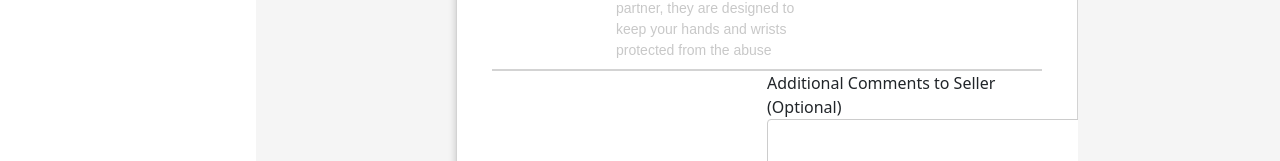
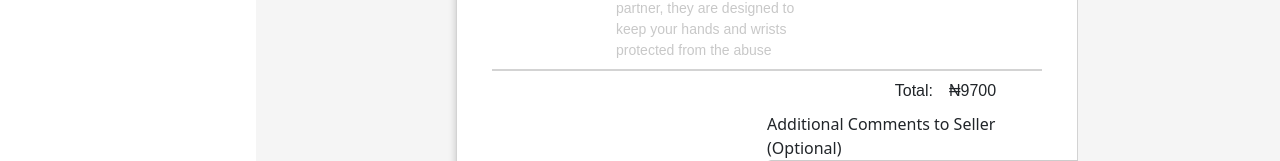
Before and after one commit to DevKaffy/Shoppia-project, a React (Vite) app: page /checkoutpage in a window 1280 px wide. Shown: the part 775-936 px from the top of the page. Built offline with nearby package versions, Linux system fonts and the light colour scheme.

Commit message:
Update index.jsx

```diff
--- a/src/Components/CheckOut/OrderList/index.jsx
+++ b/src/Components/CheckOut/OrderList/index.jsx
@@ -33,6 +33,14 @@ function OrderList() {
 
 
 const tablebody=orders.map(item => <OrderItem key={orders.ItemID} item={item}/>)
+
+// Calculate the total
+const total = orders.reduce(
+  (sum, item) => sum + item.price * item.quantity,
+  0
+);
+
+
   return (
     <div className='centre-table'>
 
@@ -54,6 +62,14 @@ const tablebody=orders.map(item => <OrderItem key={orders.ItemID} item={item}/>)
         {tablebody}
       </ tbody>
 
+      <tfoot>
+          <tr>
+            <td colSpan="3"></td>
+            <td>Total:</td>
+            <td>₦{total}</td>
+          </tr>
+        </tfoot>
+
       </table>
 
     </div>
```
